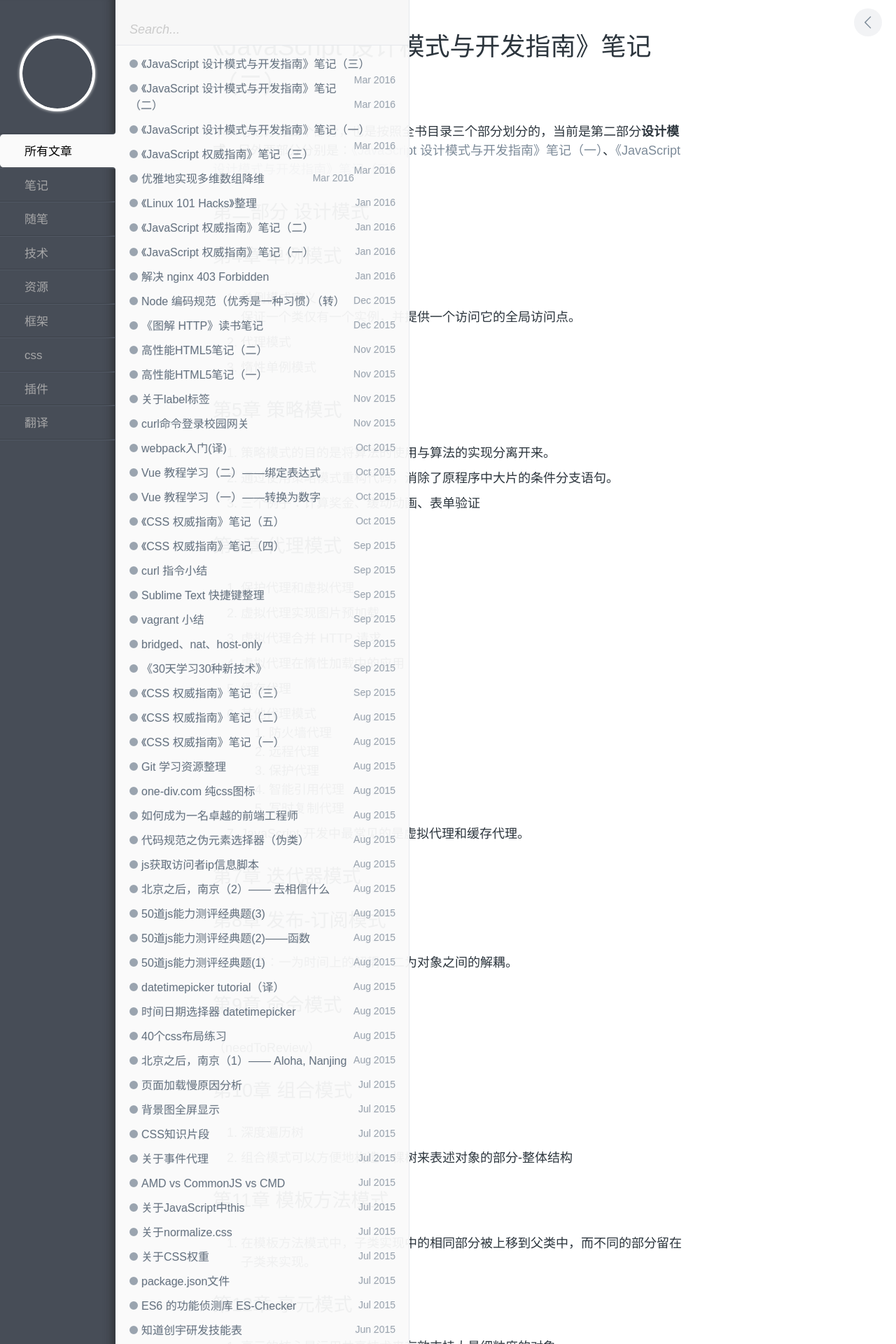
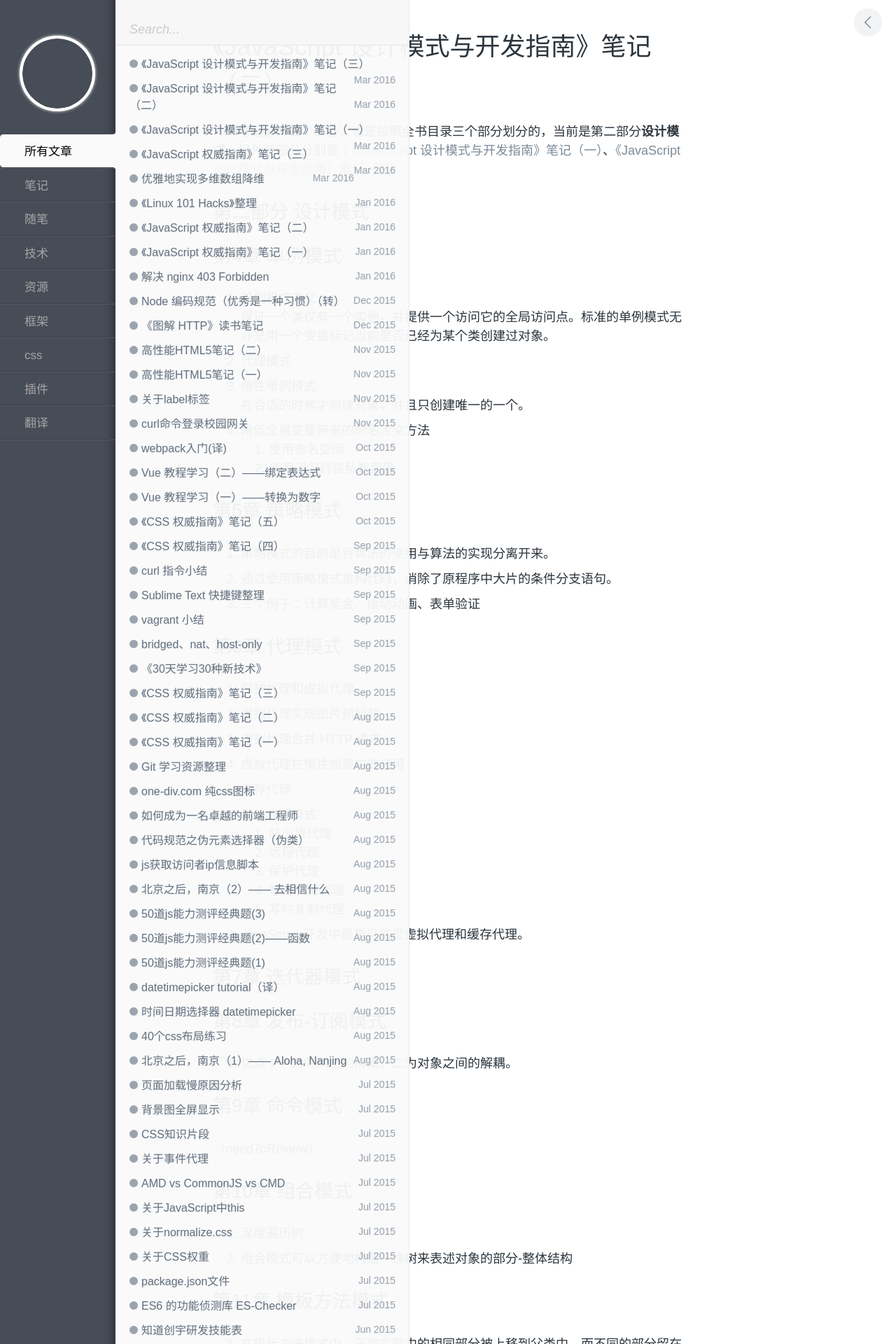
Before and after one commit to byr-gdp/byr-gdp.github.io, a Jekyll site: the page built from _posts/note/2016-03-13-javascript-design-pattern-2.md, in a window 1280 px wide. Shown: the top 1920 px of the page at 70% size. Built offline with Jekyll 4.4.1, drawn with Linux system fonts in a browser that asks for light colours; comment, search, counter and statistics services are not loaded.

Commit message:
review singleton

```diff
--- a/_posts/note/2016-03-13-javascript-design-pattern-2.md
+++ b/_posts/note/2016-03-13-javascript-design-pattern-2.md
@@ -15,10 +15,18 @@ description: 《JavaScript 设计模式与开发指南》
 
 1. 单例模式定义
 
-	保证一个类仅有一个实例，并提供一个访问它的全局访问点。
+	保证一个类仅有一个实例，并提供一个访问它的全局访问点。标准的单例模式无非是用一个变量标记当前是否已经为某个类创建过对象。
 
 2. 代理模式
 3. 惰性单例模式
+
+	在合适的时候才创建对象，并且只创建唯一的一个。
+
+4. 降低全局变量带来的命名污染方法
+
+	1. 使用命名空间
+	2. 使用闭包封装私有变量
+
 
 ## 第5章 策略模式
 
```
Also changed, not shown: other parts of _posts/note/2016-03-13-javascript-design-pattern-2.md (+4 -0 lines).
